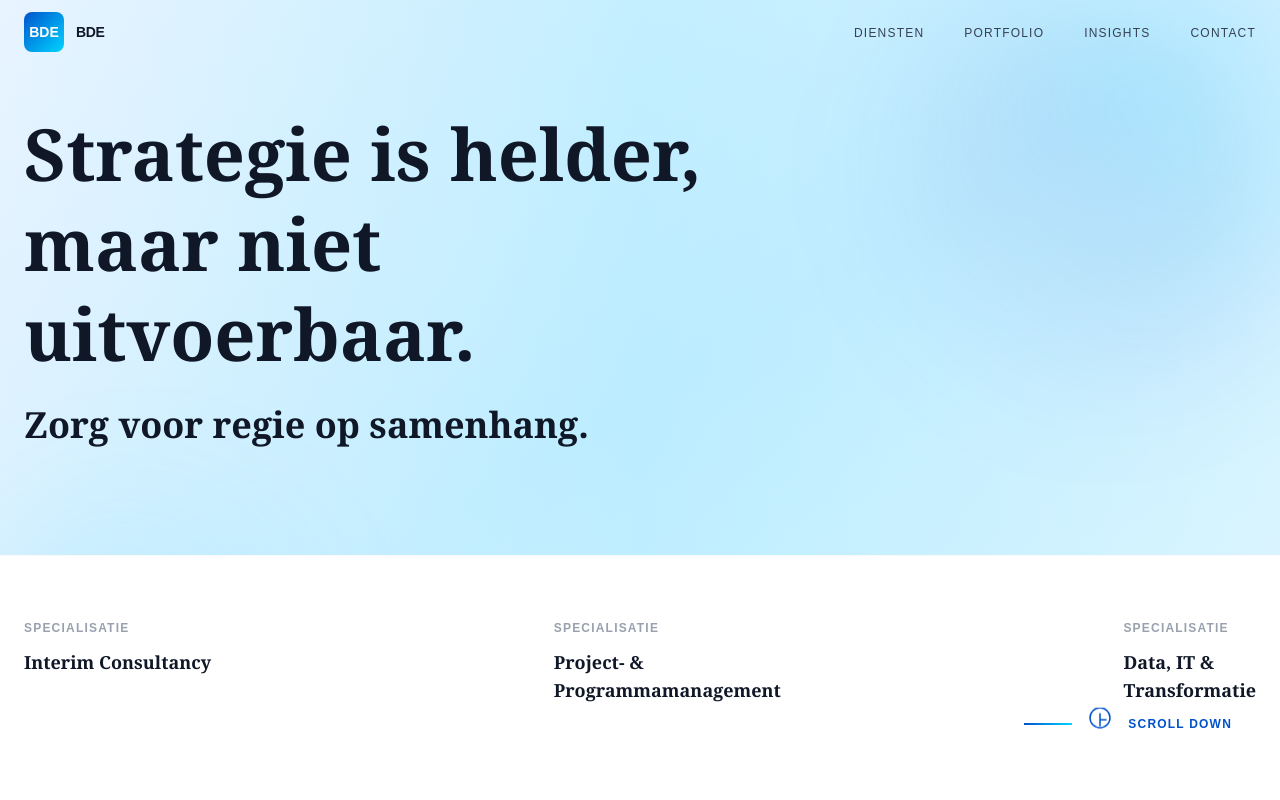
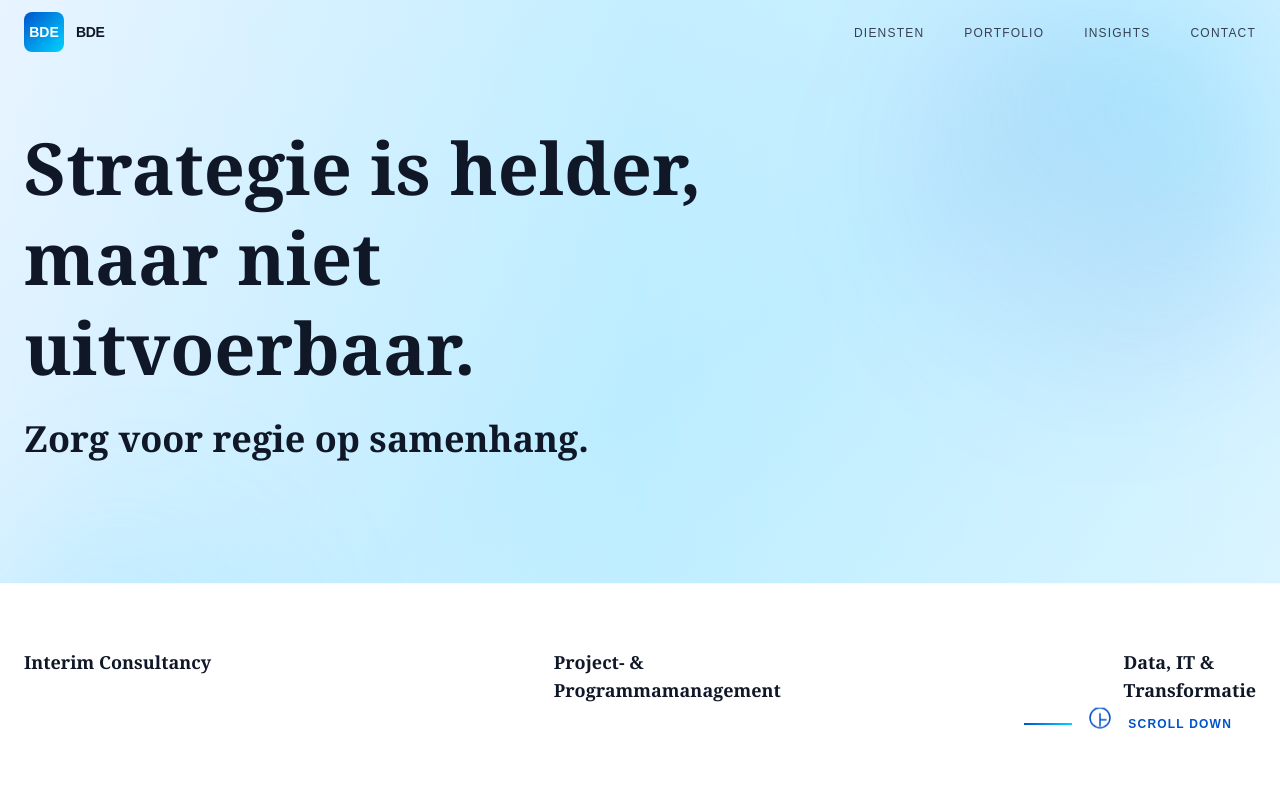
Before and after one commit to TinoiDam/bde-consulting.com, a Next.js app: page / in a window 1280 px wide. Shown: the top 800 px of the page. Built offline with nearby package versions, Linux system fonts and the light colour scheme.

Commit message:
Remove duplicate 'Specialisatie' labels - keep only titles

```diff
--- a/app/page.tsx
+++ b/app/page.tsx
@@ -33,32 +33,17 @@ export default function Home() {
         <div className="relative z-10 w-full bg-white border-t border-gray-200/20 py-12 md:py-16">
           <div className="max-w-7xl mx-auto px-6">
             <div className="flex justify-between items-baseline flex-wrap gap-16 md:gap-8 mb-8">
-              <div>
-                <p className="text-xs font-semibold tracking-widest text-gray-400 uppercase mb-3">
-                  Specialisatie
-                </p>
               <p className="text-base md:text-lg font-serif font-bold text-gray-900">
                 Interim Consultancy
               </p>
-              </div>
 
-              <div>
-                <p className="text-xs font-semibold tracking-widest text-gray-400 uppercase mb-3">
-                  Specialisatie
-                </p>
               <p className="text-base md:text-lg font-serif font-bold text-gray-900">
                 Project- &amp;<br />Programmamanagement
               </p>
-              </div>
 
-              <div>
-                <p className="text-xs font-semibold tracking-widest text-gray-400 uppercase mb-3">
-                  Specialisatie
-                </p>
               <p className="text-base md:text-lg font-serif font-bold text-gray-900">
                 Data, IT &amp;<br />Transformatie
               </p>
-              </div>
 
               <div className="absolute bottom-12 md:bottom-16 right-6 md:right-12 flex items-center gap-4">
                 <div className="w-12 h-0.5 bg-gradient-to-r from-[#0052CC] to-[#00D4FF]"></div>
```
Lines whose indentation alone changed are shown as unchanged.
